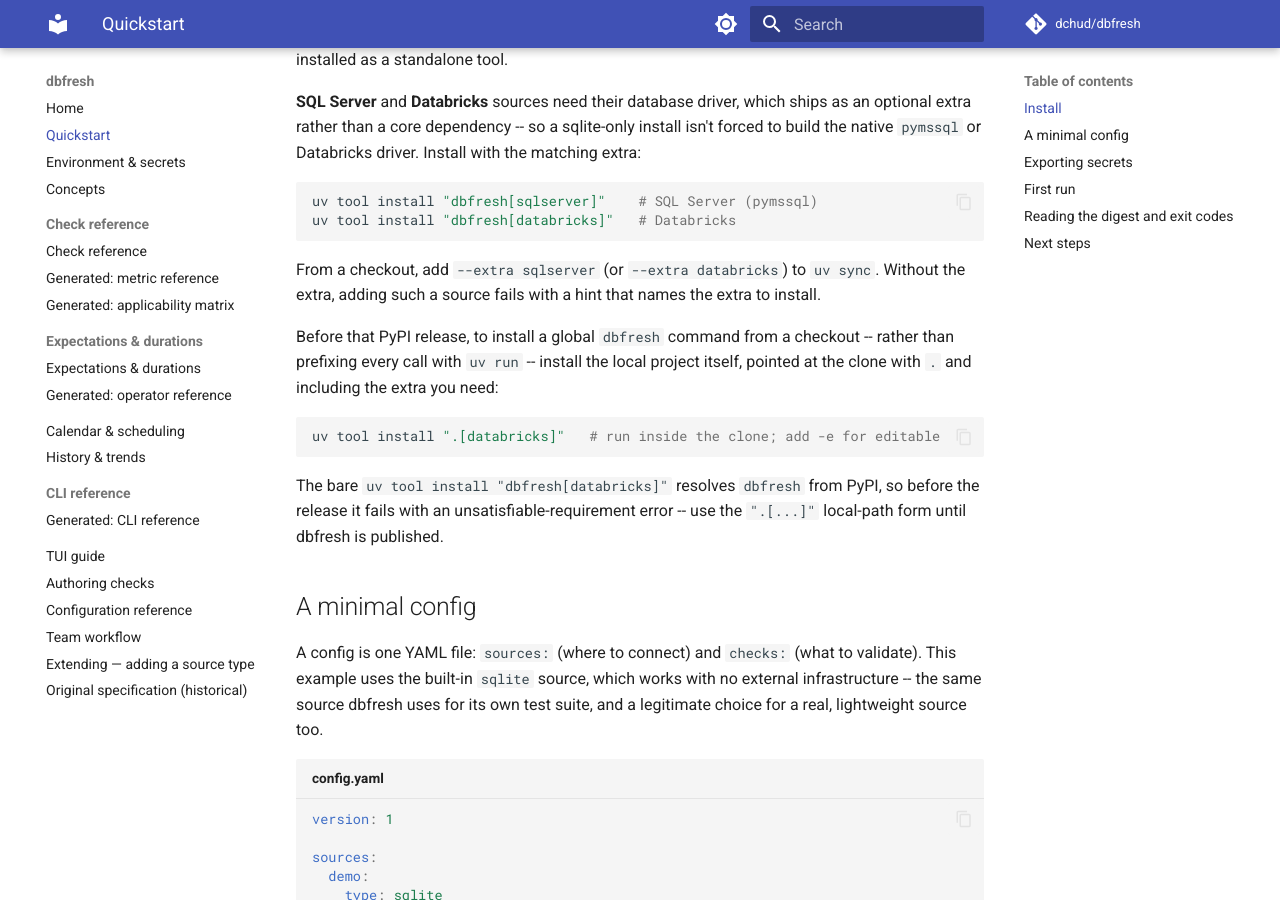
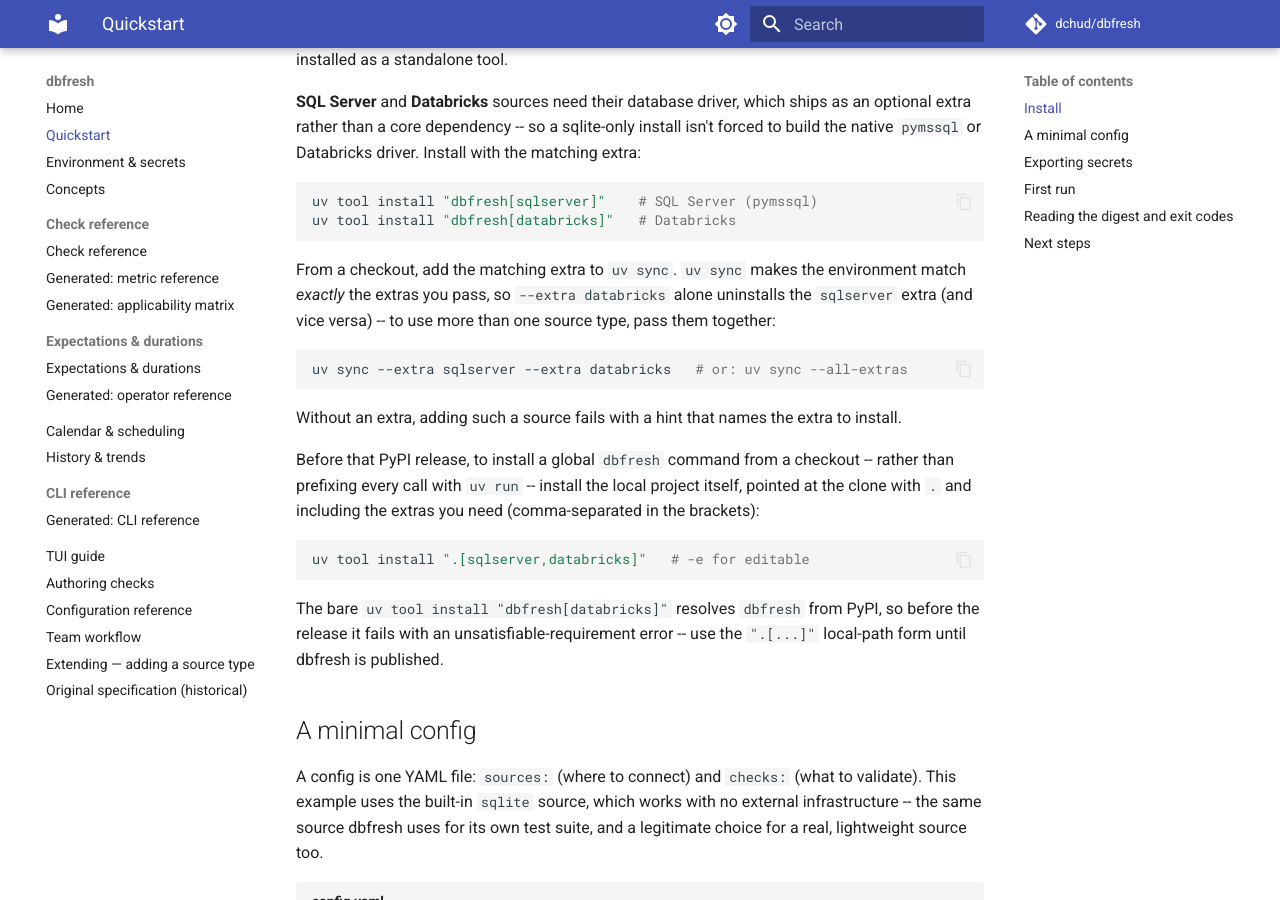
Before and after one commit to dchud/dbfresh, an MkDocs documentation site: the page built from docs/quickstart.md, in a window 1280 px wide and 900 px high, scrolled down 487 px. Built offline with MkDocs 1.6.1 and Material for MkDocs 9.7.7, drawn with Linux system fonts in a browser that asks for light colours; comment, search, counter and statistics services are not loaded.

Commit message:
Note that uv sync installs exactly the listed extras
uv sync makes the environment match exactly the extras passed, so a
single --extra uninstalls the others -- document passing them together
(or --all-extras), and show multiple extras in the clone install form.

````diff
--- a/docs/quickstart.md
+++ b/docs/quickstart.md
@@ -31,17 +31,25 @@ uv tool install "dbfresh[sqlserver]"    # SQL Server (pymssql)
 uv tool install "dbfresh[databricks]"   # Databricks
 ```
 
-From a checkout, add `--extra sqlserver` (or `--extra databricks`) to
-`uv sync`. Without the extra, adding such a source fails with a hint that
-names the extra to install.
+From a checkout, add the matching extra to `uv sync`. `uv sync` makes the
+environment match *exactly* the extras you pass, so `--extra databricks`
+alone uninstalls the `sqlserver` extra (and vice versa) -- to use more than
+one source type, pass them together:
+
+```bash
+uv sync --extra sqlserver --extra databricks   # or: uv sync --all-extras
+```
+
+Without an extra, adding such a source fails with a hint that names the
+extra to install.
 
 Before that PyPI release, to install a global `dbfresh` command from a
 checkout -- rather than prefixing every call with `uv run` -- install the
-local project itself, pointed at the clone with `.` and including the extra
-you need:
+local project itself, pointed at the clone with `.` and including the
+extras you need (comma-separated in the brackets):
 
 ```bash
-uv tool install ".[databricks]"   # run inside the clone; add -e for editable
+uv tool install ".[sqlserver,databricks]"   # -e for editable
 ```
 
 The bare `uv tool install "dbfresh[databricks]"` resolves `dbfresh` from
````
